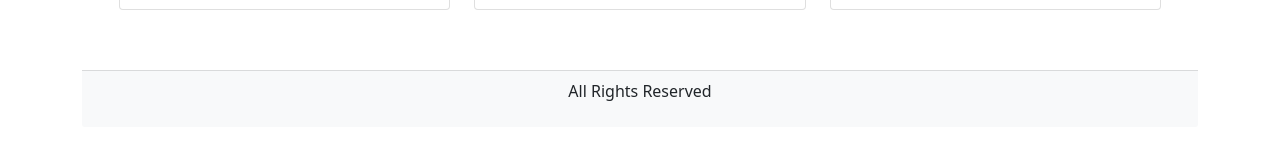
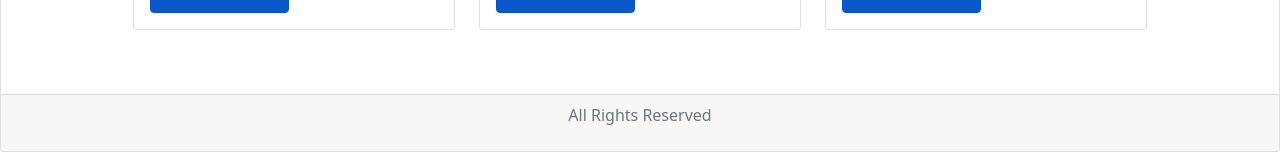
Before and after one commit to MalkeshDalia/PortfolioReactJS, a React (Create React App) app in the folder animatedreactjs/: page /service in a window 1280 px wide. Shown: the part 1092-1244 px from the top of the page. Before the commit the page ends 1219 px from the top, so only its background shows below. Built offline with nearby package versions, Linux system fonts and the light colour scheme.

Commit message:
update div new

```diff
--- a/animatedreactjs/src/App.jsx
+++ b/animatedreactjs/src/App.jsx
@@ -11,7 +11,12 @@ import Footer from "./Component/Footer";
 const App = () => {
   return (
     <>
+    <div class="card">
+    <div class="card-header">
       <Navbar />
+
+  </div>
+  <div class="card-body">
       <Switch>
         <Route exact path="/" component={Home} />
         <Route exact path="/about" component={About} />
@@ -19,7 +24,11 @@ const App = () => {
         <Route exact path="/service" component={Service} />
         <Redirect to="/" />
       </Switch>
+      </div>
+      <div class="card-footer text-muted">
       <Footer />
+    </div>
+      </div>
     </>
   );
 };
--- a/animatedreactjs/src/Component/Footer.jsx
+++ b/animatedreactjs/src/Component/Footer.jsx
@@ -4,11 +4,11 @@ import React from "react";
 const Footer = () => {
   return (
     <>
-    <div className="container">
-      <footer className="w-100 bg-light text-center card-footer" style={{marginTop:'60px'}}>
+
+      <footer className="text-center">
         <p>All Rights Reserved</p>
       </footer>
-      </div>
+
     </>
   );
 };
```
